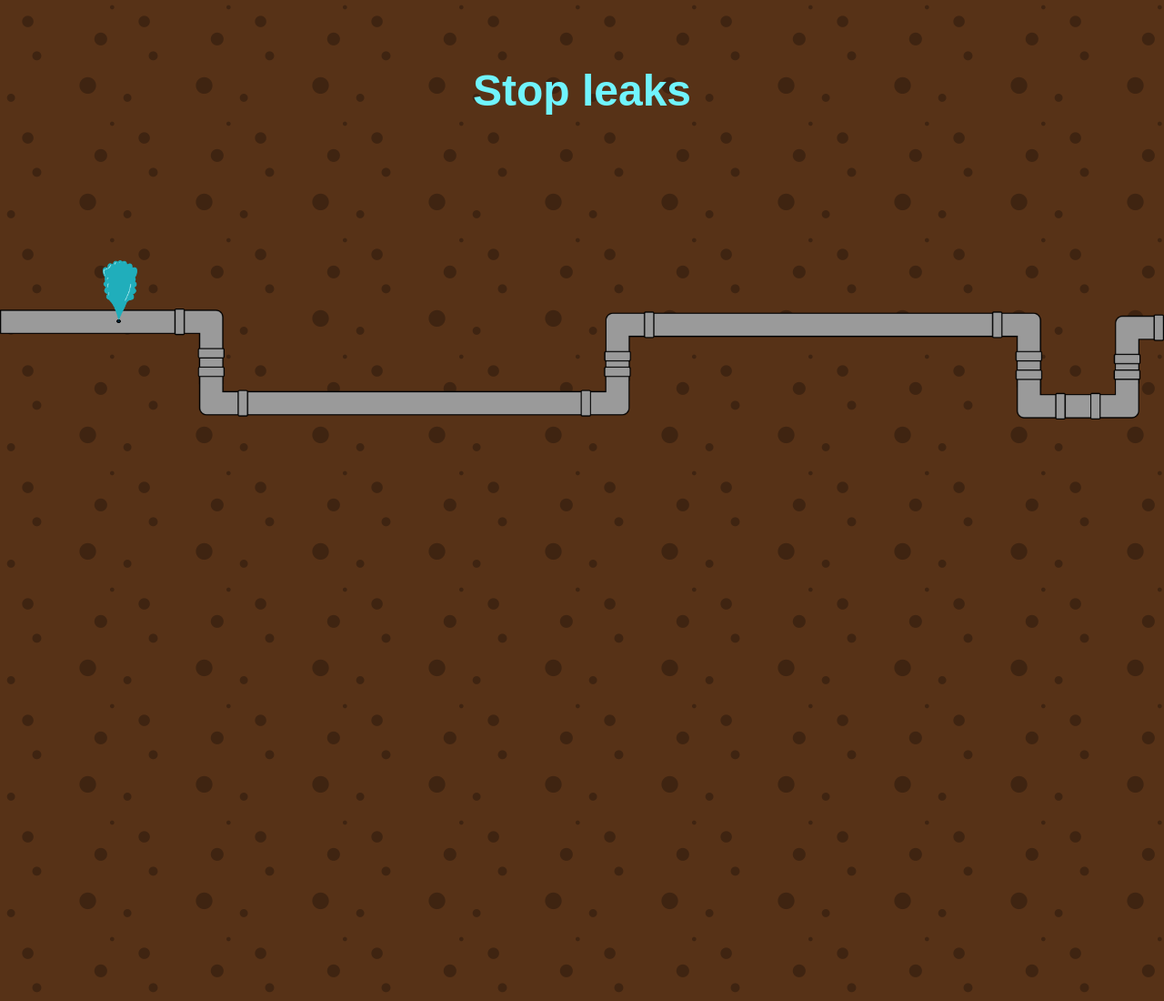
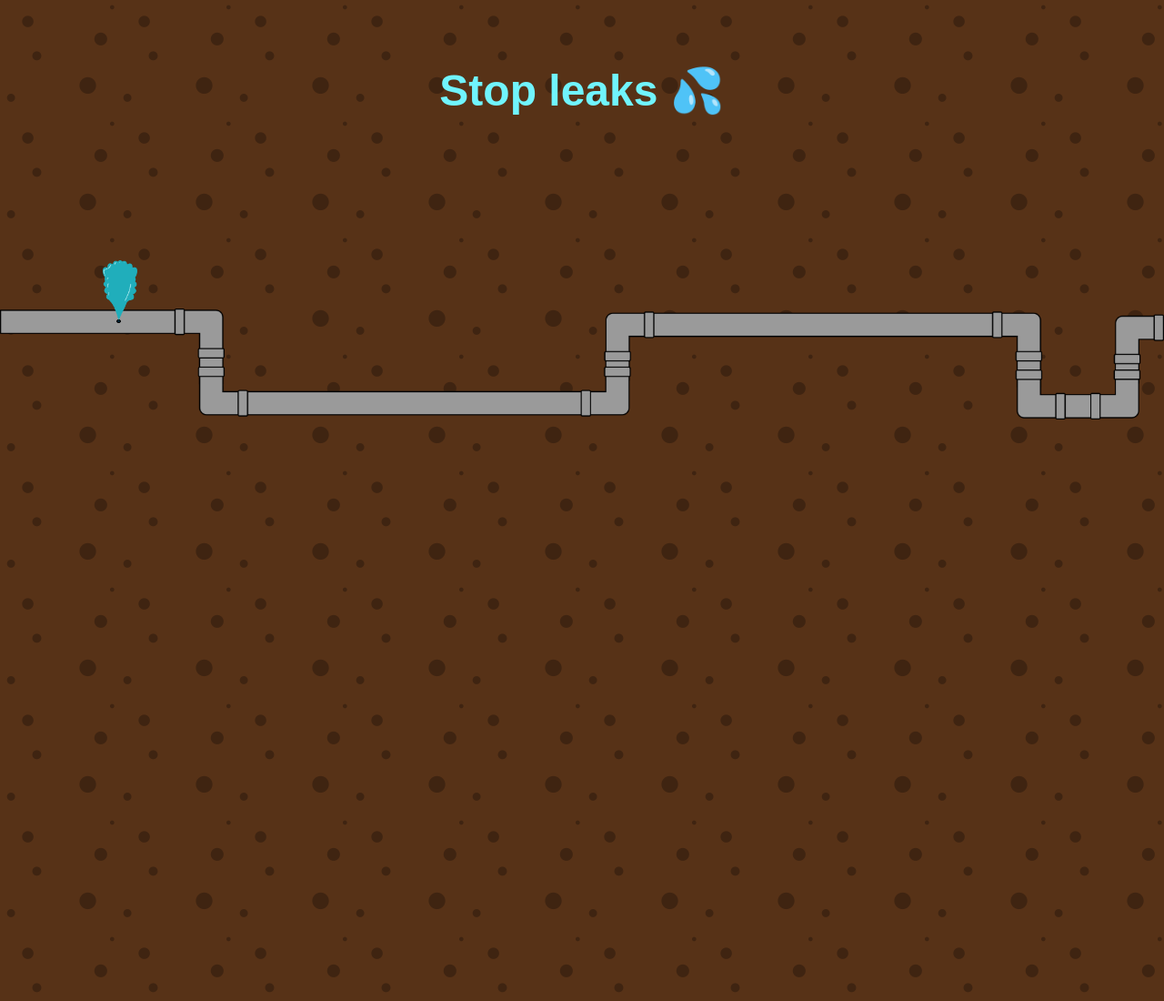
Before and after one commit to deepak-coding-art/plumbers, a plain HTML site: page index.html in a window 1280 px wide. Shown: the top 1100 px of the page at 91% size. Drawn offline with Linux system fonts and the light colour scheme; a web font is replaced by a local one.

Commit message:
Created title of the document.

```diff
--- a/index.html
+++ b/index.html
@@ -11,11 +11,11 @@
       rel="stylesheet"
     />
     <link rel="stylesheet" href="./style.css" />
-    <title>Document</title>
+    <title>Plumbers 🔧</title>
   </head>
   <body>
     <main class="container" id="container">
-      <h1 class="title">Stop leaks</h1>
+      <h1 class="title">Stop leaks 💦</h1>
     </main>
     <script src="./script.js"></script>
   </body>
```
